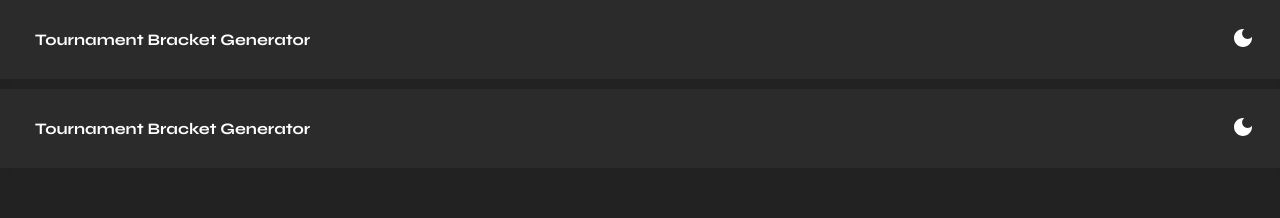
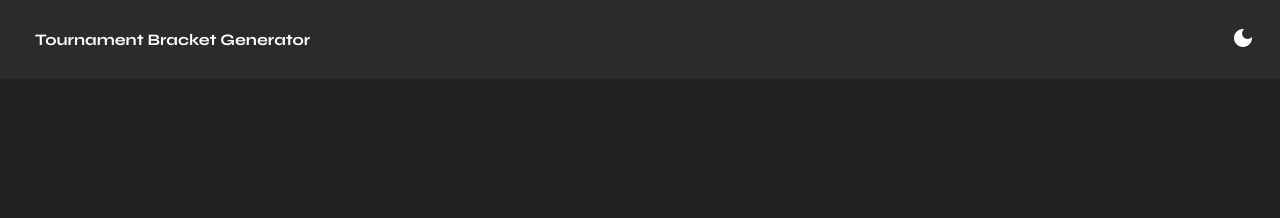
Before and after one commit to Masoud-z/FreakTaskManager, a Next.js app: page / in a window 1280 px wide. Shown: the top 218 px of the page. Built offline with nearby package versions, Linux system fonts and the light colour scheme; no server answers.

Commit message:
Fix some server side rendring issues

```diff
--- a/app/Layout.jsx
+++ b/app/Layout.jsx
@@ -1,3 +1,4 @@
+"use client";
 import { useState } from "react";
 import "@/styles/global.css";
 import { Dark, Msg, logStatus } from "@/helper/Contexts";
@@ -23,9 +24,7 @@ function layout({ children }) {
         <logStatus.Provider value={{ loggedIn, setLoggedIn }}>
           <Msg.Provider value={{ msg, setMsg }}>
             <Dark.Provider value={{ darkMode, setDarkMode }}>
-              <Layout>
-                <Layout>{children}</Layout>
-              </Layout>
+              <Layout>{children}</Layout>
             </Dark.Provider>
           </Msg.Provider>
         </logStatus.Provider>
--- a/components/landingPage/LandingPage.jsx
+++ b/components/landingPage/LandingPage.jsx
@@ -1,3 +1,4 @@
+"use client";
 import { useContext } from "react";
 import Image from "next/image";
 import Link from "next/link";
```
